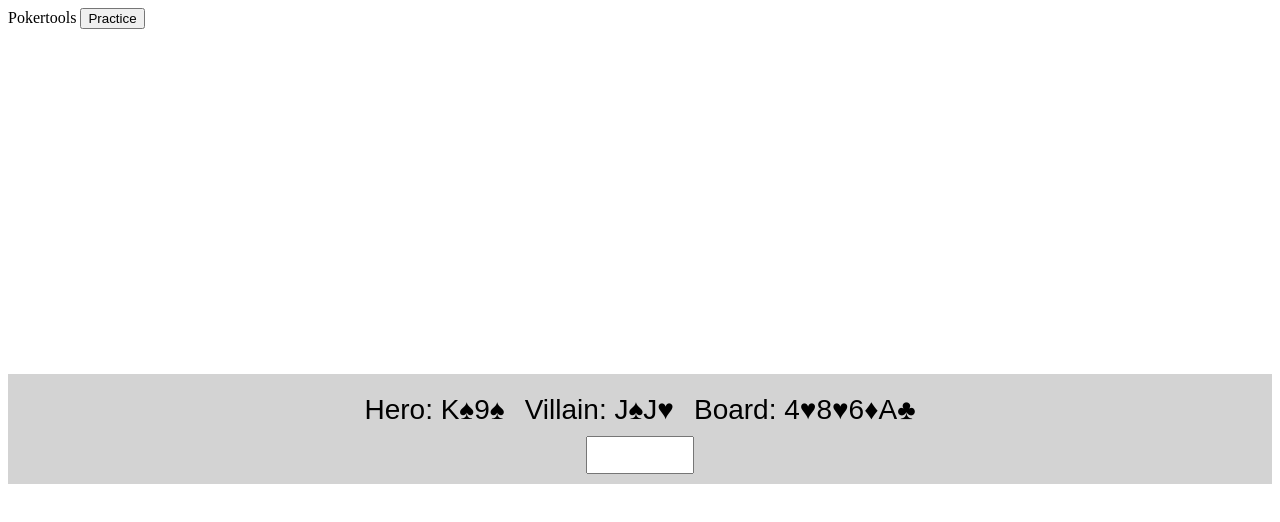
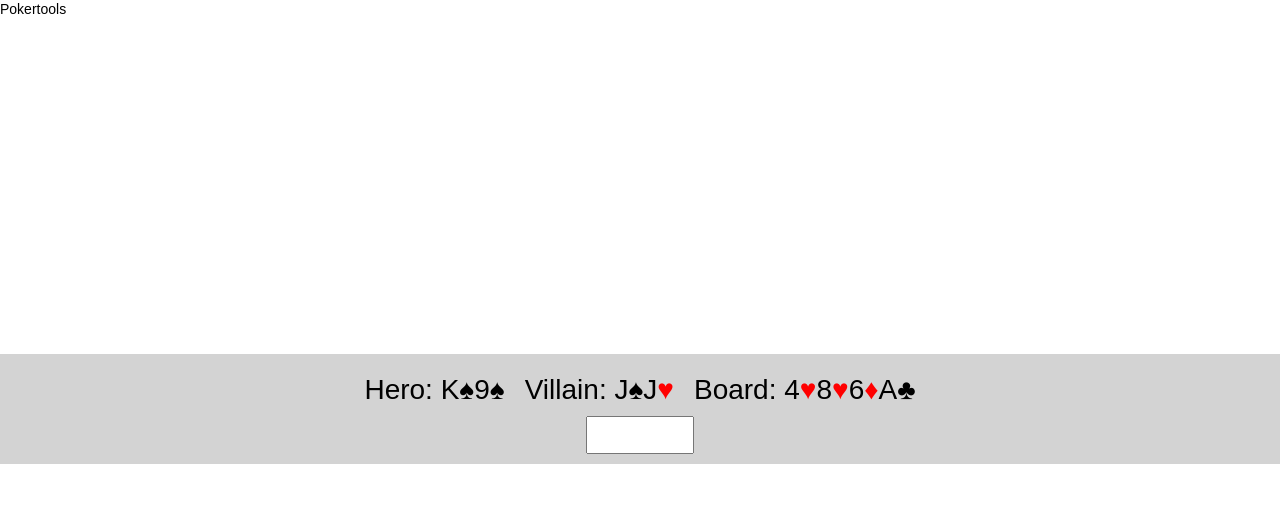
Before and after one commit to AnthonyFirth/pokertools, a website built with webpack: page src/template.html in a window 1280 px wide. Both pictures are taken after a click on the button "counting outs". Built offline with nearby package versions, Linux system fonts and the light colour scheme.

Commit message:
add colouring

```diff
--- a/src/index.js
+++ b/src/index.js
@@ -6,11 +6,11 @@ const content = document.getElementById("content");
 const practice = document.getElementById("practice");
 const logo = document.getElementById("logo");
 
-practice.addEventListener("click", () => {
-    content.innerHTML = "";
+// practice.addEventListener("click", () => {
+//     content.innerHTML = "";
 
-    loadOutsGame();
-})
+//     loadOutsGame();
+// })
 
 
 logo.addEventListener("click", () => {
--- a/src/outs.js
+++ b/src/outs.js
@@ -35,12 +35,11 @@ export default function loadOutsGame(){
 
     form.appendChild(answerBox);
 
-
-    questionBox.appendChild(questionRow);
     questionRow.appendChild(heroHand);
     questionRow.appendChild(villainHand);
     questionRow.appendChild(boardCards);
 
+    questionBox.appendChild(questionRow);
     questionBox.appendChild(form);
 
     content.appendChild(questionBox);
@@ -48,13 +47,35 @@ export default function loadOutsGame(){
 
 
     //game logic
+    const suitSymbols = { "spade": "♠", "club": "♣", "diamond": "♦", "heart": "♥" };
+
+    function cardText(cards){
+        //within each herohand / villainhand etc we need to create a series of spans
+        //then colour the spans according to the suit
+        const spans = []
+        for (const card of cards){
+            const rankSpan = document.createElement("span");
+            rankSpan.textContent = card.rank;
+
+            const suitSpan = document.createElement("span");
+            suitSpan.textContent = suitSymbols[card.suit];
+
+            suitSpan.style.color = (card.suit == "spade" || card.suit == "club") ? "black" : "red";
+
+            spans.push(rankSpan, suitSpan);
+        }
+        return spans;
+    }
+
     function updateCards(qobj) { //textbased
-        const suitSymbols = { "spade": "♠", "club": "♣", "diamond": "♦", "heart": "♥"};
+        heroHand.textContent = "Hero: ";
+        cardText(qobj.hero).forEach((e) => heroHand.appendChild(e));
 
-        heroHand.textContent = "Hero: " + qobj.hero.map(c => c.rank + suitSymbols[c.suit]).join('');
+        villainHand.textContent = "Villain: ";
+        cardText(qobj.villain).forEach(e => villainHand.appendChild(e));
 
-        villainHand.textContent = "Villain: " + qobj.villain.map(c => c.rank + suitSymbols[c.suit]).join('');
-        boardCards.textContent = "Board: " + qobj.board.map(c => c.rank + suitSymbols[c.suit]).join('');
+        boardCards.textContent = "Board: ";
+        cardText(qobj.board).forEach(e => boardCards.appendChild(e));
     }
 
     answerBox.addEventListener("input", () => {
--- a/src/styles.css
+++ b/src/styles.css
@@ -1,9 +1,10 @@
 #content {
     font: 14px 'Arial';
     display: flex;
+    flex: 1;
     align-items: center;
     justify-content: center;
-    height: 100vh;
+    /* height: 100vh; */
 }
 
 #question-box {
@@ -65,3 +66,14 @@ input {
 .roadmap-button:hover {
     background-color: grey;
 }
+
+#logo {
+    font: 14px "Arial";
+}
+
+body {
+    margin: 0;
+    display: flex;
+    height: 100vh;
+    flex-direction: column;
+}
--- a/src/template.html
+++ b/src/template.html
@@ -9,7 +9,7 @@
 <body>
     <header>
         <span id="logo">Pokertools</span>
-        <button id="practice">Practice</button>
+        <!-- <button id="practice">Practice</button> -->
         <!-- <button id="roadmap">Roadmap</button> -->
 
     </header>
```
